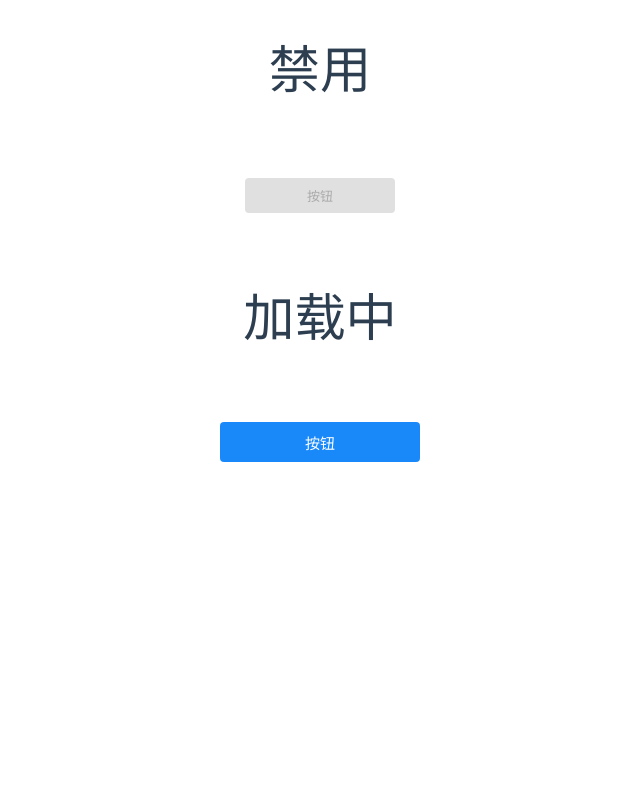
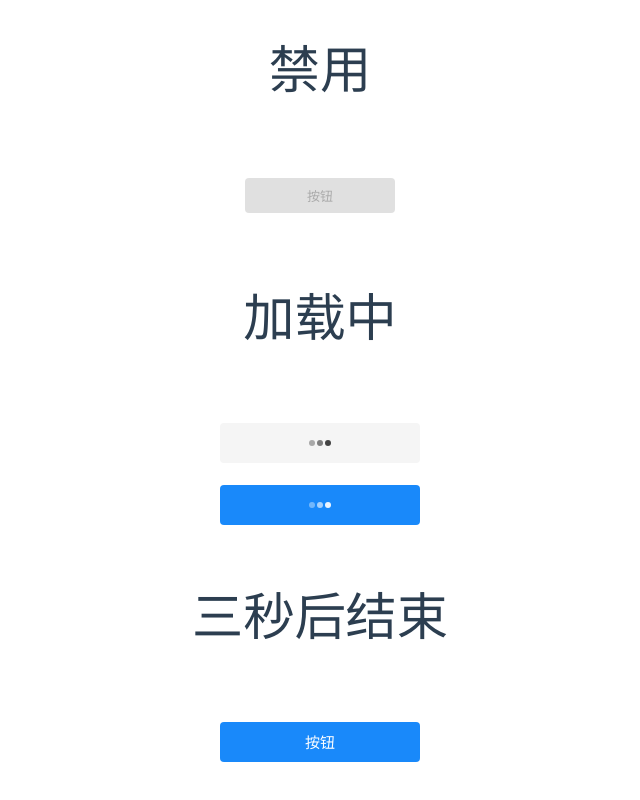
Before and after one commit to lclichong/altria-ui, a Vue app: page /#/Button in a window 1280 px wide. Shown: the part 1154-1954 px from the top of the page, without its empty margins (320-960 px from the left). Before the commit the page ends 1680 px from the top, so only its background shows below. Built offline with nearby package versions, Linux system fonts and the light colour scheme.

Commit message:
新增button-loading组件

```diff
--- a/examples/views/Button.vue
+++ b/examples/views/Button.vue
@@ -27,16 +27,32 @@
 
         <div class="c-b">
             <p>加载中</p>
-            <Button type="success" loading>按钮</Button>
+            <div>
+                <Button loading>Button</Button>
+            </div>
+            <div>
+                <Button type="success" loading>Button</Button>
+            </div>
+            <p>三秒后结束</p>
+            <div>
+                <Button type="success" :loading="loading" load-type="circle">按钮</Button>
+            </div>
         </div>
     </div>
 </template>
 
 <script>
 export default {
+    created() {
+        setTimeout(() => {
+            this.loading = false
+        }, 3000)
+    },
     components: {},
     data() {
-        return {}
+        return {
+            loading: true,
+        }
     },
     methods: {
         defalutClick() {
--- /dev/null
+++ b/src/components/CButton/button-loading.vue
@@ -0,0 +1,16 @@
+<template>
+    <div class="c-button__loading">
+        <Loading :loadType="loadType" color="var(--button-load-color)" />
+    </div>
+</template>
+
+<script>
+export default {
+    name: 'ButtonLoading',
+    props: {
+        loadType: {
+            type: String,
+        },
+    },
+}
+</script>
--- a/src/components/CButton/index.less
+++ b/src/components/CButton/index.less
@@ -19,7 +19,7 @@
     --button-disabled-bg-color: var(--accents-1);
 }
 
-.cs-button {
+.c-button {
     color: #fff;
     display: inline-flex;
     justify-content: center;
@@ -33,22 +33,31 @@
     box-sizing: border-box;
     padding: 5px 10px;
     cursor: pointer;
+    position: relative;
 
     &--default {
         background-color: var(--button-default-color);
         color: var(--accents-3);
+        --button-load-bg: var(--button-default-color);
+        --button-load-color: var(--accents-7);
     }
     &--success {
         background-color: var(--button-success-color);
         color: var(--accents-4);
+        --button-load-bg: var(--button-success-color);
+        --button-load-color: #fff;
     }
     &--warning {
         background-color: var(--button-warning-color);
         color: var(--accents-4);
+        --button-load-bg: var(--button-warning-color);
+        --button-load-color: #fff;
     }
     &--error {
         background-color: var(--button-error-color);
         color: var(--accents-4);
+        --button-load-bg: var(--button-error-color);
+        --button-load-color: #fff;
     }
 
     &--mini {
@@ -57,21 +66,18 @@
         height: var(--button-mini-height);
         font-size: 12px;
     }
-
     &--small {
         width: initial;
         min-width: var(--button-small-width);
         height: var(--button-small-height);
         font-size: 13px;
     }
-
     &--medium {
         width: initial;
         min-width: var(--button-medium-width);
         font-size: 15px;
         height: var(--button-medium-height);
     }
-
     &--large {
         width: initial;
         min-width: var(--button-large-width);
@@ -84,8 +90,18 @@
         color: var(--button-disabled-text-color);
         background-color: var(--button-disabled-bg-color);
     }
+
+    &__loading {
+        position: absolute;
+        top: 0;
+        left: 0;
+        right: 0;
+        bottom: 0;
+        z-index: 2;
+        background-color: var(--button-load-bg);
+    }
 }
 
-.cs-button:active {
+.c-button:active {
     background-image: linear-gradient(rgba(0, 0, 0, 0.05), rgba(0, 0, 0, 0.05));
 }
--- a/src/components/CButton/index.vue
+++ b/src/components/CButton/index.vue
@@ -1,6 +1,9 @@
 <template>
     <button @click="btnClick" :class="defalutClassName" :size="size" :disabled="disabled">
         <slot></slot>
+        <template v-if="loading">
+            <ButtonLoading :loadType="loadType"></ButtonLoading>
+        </template>
     </button>
 </template>
 
@@ -24,10 +27,14 @@ export default {
             type: Boolean,
             default: false,
         },
+        loadType: {
+            type: String,
+            default: 'default',
+        },
     },
     computed: {
         defalutClassName: function () {
-            const bem = createBem('cs-button')
+            const bem = createBem('c-button')
             const result = bem(null, [this.type, { disabled: this.disabled, size: this.size, loading: this.loading }])
             return result.trim()
         },
--- a/src/index.js
+++ b/src/index.js
@@ -6,6 +6,7 @@ import Dialog from './components/CDialog'
 import Cell from './components/CCell'
 import Input from './components/CInput'
 import Button from './components/CButton'
+import ButtonLoading from './components/CButton/button-loading.vue'
 import DropDownMenu from './components/CDropDownMenu'
 import DropDownMenuItem from './components/CDropDownMenuItem'
 import Loading from './components/CLoading'
@@ -29,6 +30,7 @@ function install(Vue) {
         DropDownMenuItem,
         Loading,
         LoadingCircle,
+        ButtonLoading,
     ]
     components.forEach(function(item) {
         if (item.name) {
@@ -43,7 +45,21 @@ if (typeof window !== 'undefined' && window.Vue) {
     install(window.Vue)
 }
 
-export { install, version, Footer, Swipe, SwipeItem, Header, Dialog, Cell, Input, Button, Loading, LoadingCircle }
+export {
+    install,
+    version,
+    Footer,
+    Swipe,
+    SwipeItem,
+    Header,
+    Dialog,
+    Cell,
+    Input,
+    Button,
+    Loading,
+    LoadingCircle,
+    ButtonLoading,
+}
 export default {
     install: install,
     version: version,
```
